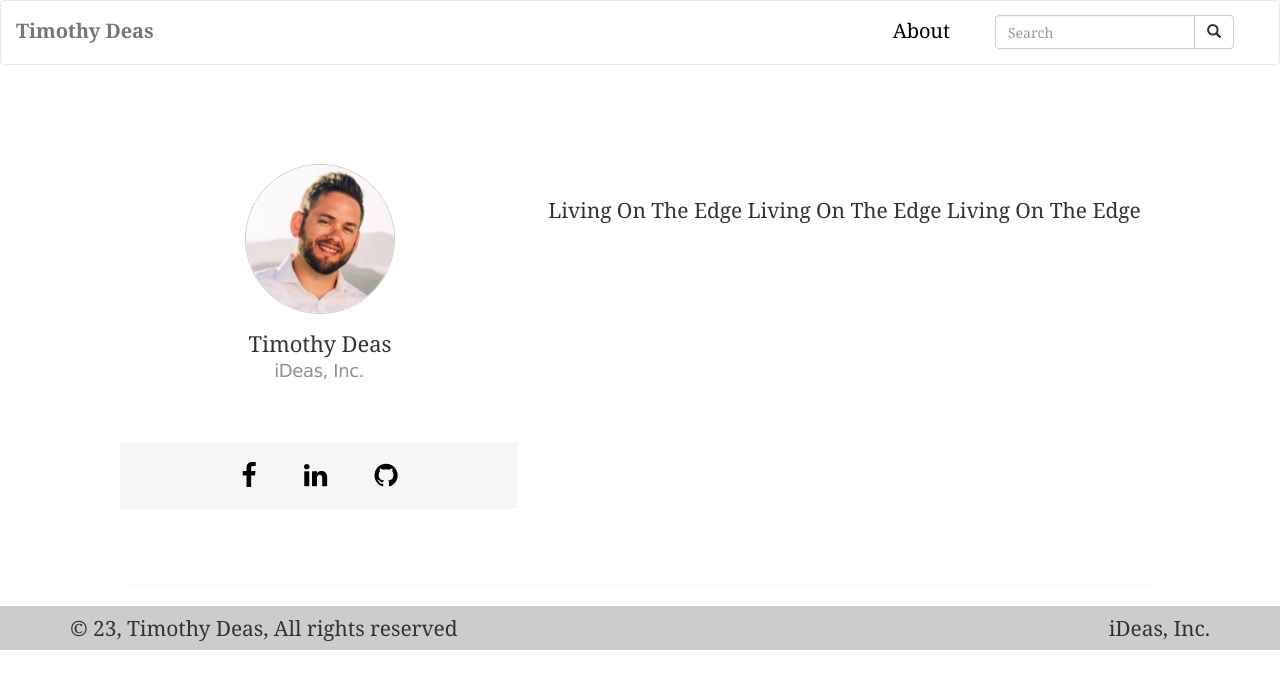
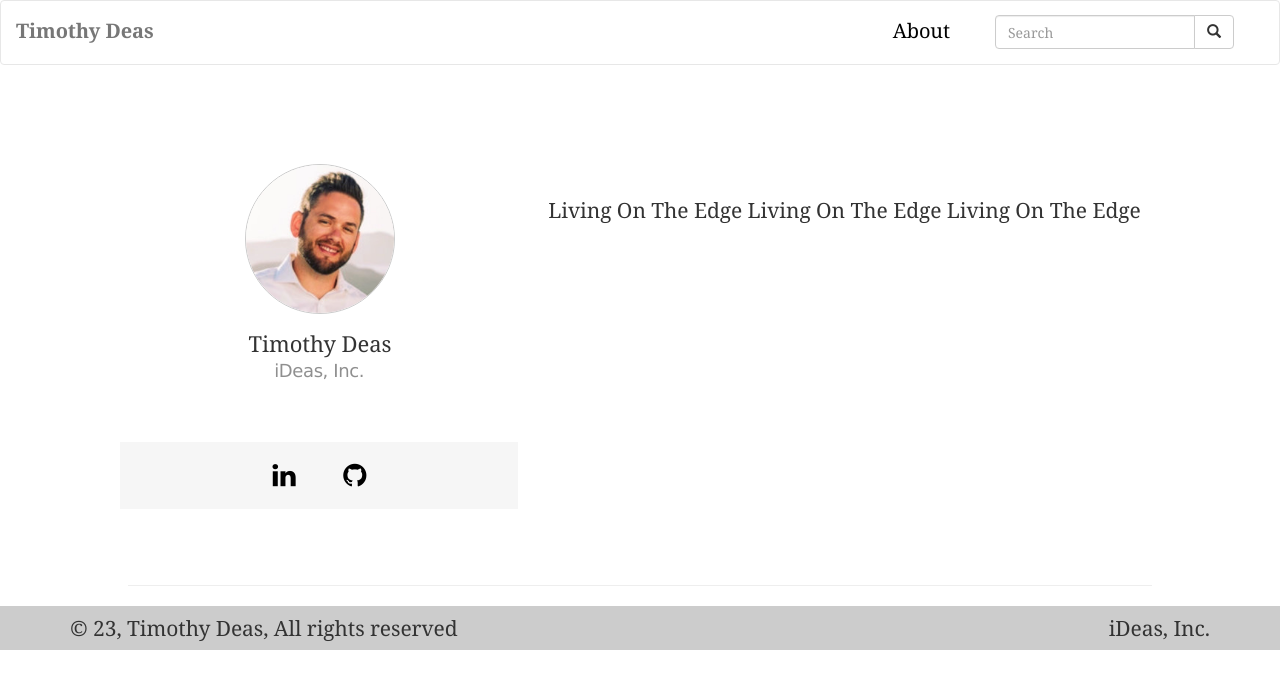
Before and after one commit to thEnchanter/thenchanter.github.io, a Jekyll site: the page built from _pages/aboutme.html, in a window 1280 px wide. Shown: the top 689 px of the page. Built offline with Jekyll 4.4.1, drawn with Linux system fonts in a browser that asks for light colours; comment, search, counter and statistics services are not loaded.

Commit message:
Update about.html
removed
  <a href="{{ site.data.global.facebook }}" target="_blank"><i class="fa fa-facebook share" aria-hidden="true"></i></a>

```diff
--- a/_layouts/about.html
+++ b/_layouts/about.html
@@ -11,7 +11,6 @@
                 </div>
                 <br>
                 <h2 class="share-group">
-                  <a href="{{ site.data.global.facebook }}" target="_blank"><i class="fa fa-facebook share" aria-hidden="true"></i></a>
                   <a href="{{ site.data.global.linkedin }}" target="_blank"><i class="fa fa-linkedin share" aria-hidden="true"></i></a>
                   <a href="{{ site.data.global.github }}" target="_blank"><i class="fa fa-github share" aria-hidden="true"></i></a>
                 </h2>
```
